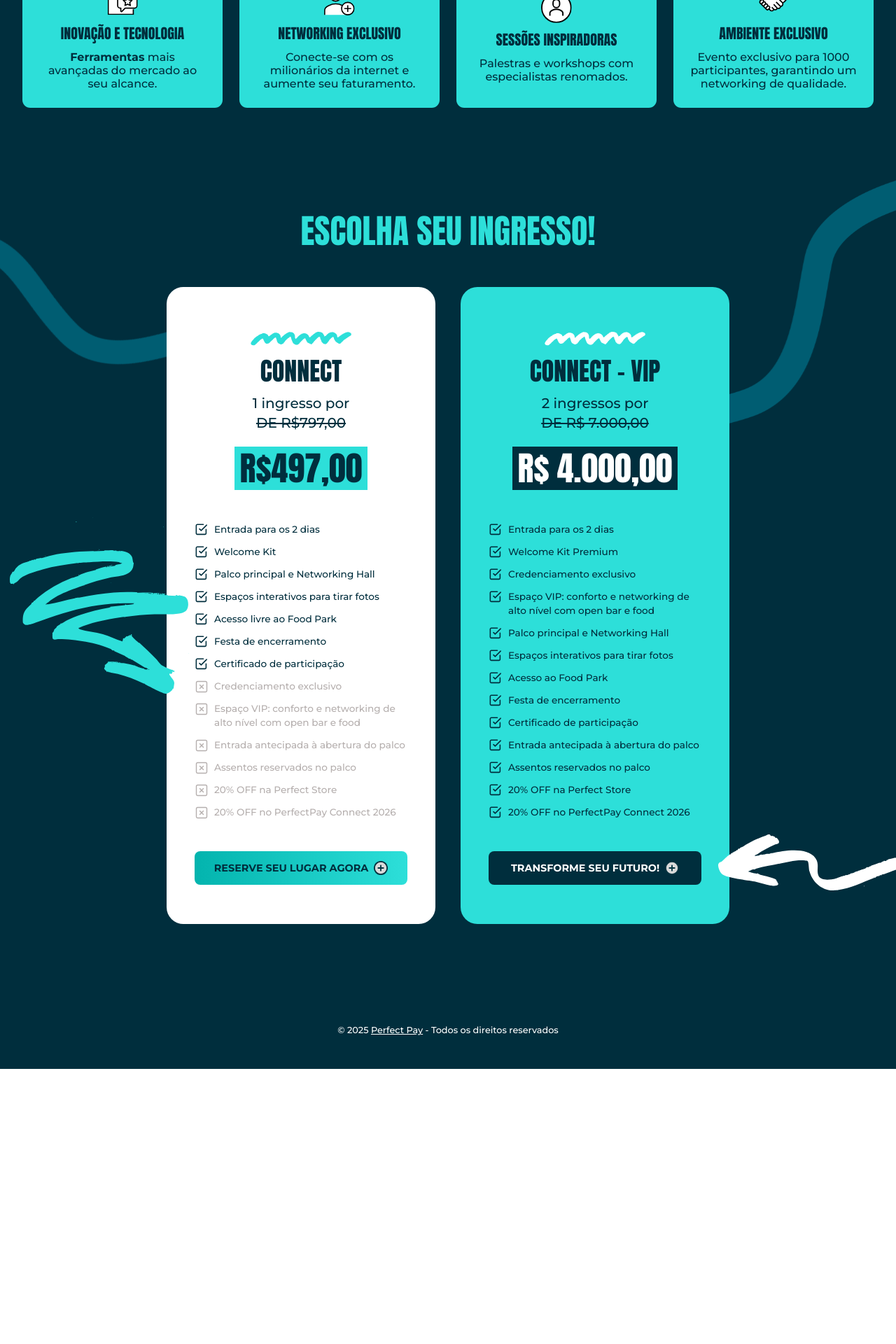
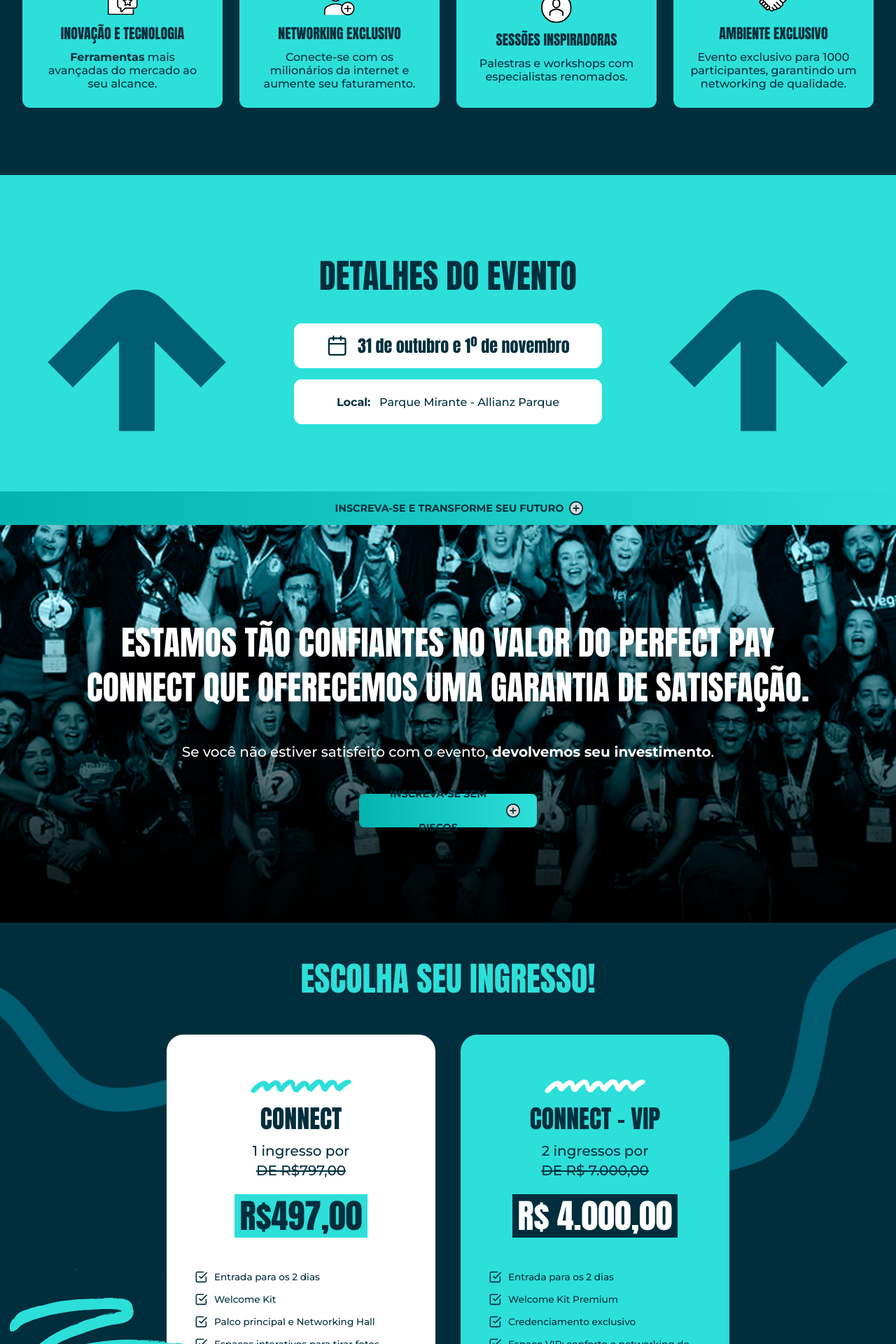
Before and after one commit to Cloudfox-net/perfect-pay-connect, a Jekyll site: the page built from index.html, in a window 1280 px wide. Shown: the part 2229-4149 px from the top of the page at 70% size. Built offline with Jekyll 4.4.1, drawn with Linux system fonts in a browser that asks for light colours; before the commit the page ends 3756 px from its top, so only the background shows below that.

Commit message:
Data do evento

```diff
--- /dev/null
+++ b/_sass/_data.sass
@@ -0,0 +1,112 @@
+.data
+	background-color: $brand-light
+	padding: 7rem 0 9rem
+	position: relative
+	text-align: center
+
+	strong
+		@extend %title
+		font-size: 3rem
+		text-transform: uppercase
+		line-height: 4rem
+		color: $brand-dark
+		display: block
+
+	address
+		display: inline-block
+		margin: 2.25rem auto 0
+		font-style: normal
+		position: relative
+
+		&::before, &::after
+			content: ''
+			width: 16rem
+			height: 16rem
+			background: url("../img/icons/up.svg") no-repeat center
+				size: contain
+			position: absolute
+			top: -50%
+		&::before
+			left: -80%
+		&::after
+			right: -80%
+
+
+
+		span
+			background-color: white
+			border-radius: .7rem
+			width: 27.5rem
+			height: 4rem
+			display: flex
+			align-items: center
+			justify-content: center
+			gap: .8rem
+			color: $brand-dark
+
+			&:first-child
+				@extend %title
+				font-size: 1.5rem
+				margin-bottom: 1rem
+				i
+					flex: 0 0 2rem
+					height: 2rem
+					background: url("../img/icons/schedule.svg") no-repeat center
+						size: contain
+
+	a
+		width: 100%
+		height: 3rem
+		line-height: 3rem
+		padding: 0 1rem
+		text-transform: uppercase
+		font-size: .9rem
+		font-weight: 700
+		background-image: linear-gradient(to right, #03B4AE, #2DDFD9)
+		color: $brand-dark
+		display: flex
+		align-items: center
+		justify-content: center
+		gap: .5rem
+		transition: transform .8s $ease
+		position: absolute
+		bottom: 0
+		left: 0
+
+		&:hover
+			transform: scale(1.03)
+			transition: transform .3s $ease
+		i
+			flex: 0 0 1.25rem
+			height: 1.25rem
+			background: url("../img/icons/plus.svg") no-repeat center
+
+
+
+
+@include for-size(tablet_md)
+	.data
+		padding: 7rem 0 24rem
+		address
+			&::before
+				display: none
+			&::after
+				top: 120%
+				right: 50%
+				transform: translateX(50%)
+
+@include for-size(phone)
+	.data
+		strong
+			width: 84vw
+			margin: 0 auto
+		address
+			width: 84vw
+			span
+				width: 100%
+				&:first-child
+					font-size: 5vw
+				&:last-child
+					font-size: 3.7vw
+		a
+			height: 3.5rem
--- /dev/null
+++ b/_sass/_garantia.sass
@@ -0,0 +1,77 @@
+.garantia
+	padding: 8.5rem 0
+	background: url("../img/garantia.jpg") no-repeat center
+		size: cover
+	position: relative
+	color: white
+	text-align: center
+
+	&::after
+		content: ''
+		width: 100%
+		height: 80%
+		background-image: linear-gradient(rgba(0, 0, 0, 0), rgba(0, 0, 0, .8))
+		position: absolute
+		bottom: 0
+		left: 0
+
+	strong
+		@extend %title
+		font-size: 3rem
+		line-height: 4rem
+		text-transform: uppercase
+		width: 84vw
+		max-width: $main_column
+		margin: 0 auto
+		display: block
+		position: relative
+		z-index: 1
+		text-shadow: 0 .5rem 2rem rgba(0,0,0,.5)
+
+	p
+		font-size: 1.25rem
+		width: 84vw
+		max-width: $main_column
+		margin: 3rem auto
+		position: relative
+		z-index: 1
+
+	a
+		width: max-content
+		height: 3rem
+		line-height: 3rem
+		border-radius: .5rem
+		padding: 0 1.5rem
+		text-transform: uppercase
+		font-size: .9rem
+		font-weight: 700
+		background-image: linear-gradient(to right, #03B4AE, #2DDFD9)
+		color: $brand-dark
+		display: flex
+		align-items: center
+		justify-content: center
+		gap: .5rem
+		transition: transform .8s $ease
+		position: relative
+		z-index: 1
+		margin: 0 auto
+
+		&:hover
+			transform: scale(1.03)
+			transition: transform .3s $ease
+		i
+			flex: 0 0 1.25rem
+			height: 1.25rem
+			background: url("../img/icons/plus.svg") no-repeat center
+
+
+
+@include for-size(phone)
+	.garantia
+		padding: 5.5rem 0
+		strong
+			font-size: 2rem
+			line-height: 130%
+		a
+			width: 84vw
+			box-sizing: border-box
--- a/css/main.sass
+++ b/css/main.sass
@@ -11,4 +11,6 @@
 @import "ticket"
 @import "exclusivo"
 @import "historias"
+@import "data"
+@import "garantia"
 @import "footer"
--- a/index.html
+++ b/index.html
@@ -106,6 +106,21 @@
 	</section>
 </div>
 
+<div class="data">
+	<strong>Detalhes do evento</strong>
+	<address>
+		<span><i></i>31 de outubro e 1º de novembro</span>
+		<span><b>Local:</b> Parque Mirante - Allianz Parque</span>
+	</address>
+	<a href="#ticket" title="Inscreva-se">Inscreva-se e transforme seu futuro<i></i></a>
+</div>
+
+<div class="garantia">
+	<strong>Estamos tão confiantes no valor do Perfect Pay Connect que oferecemos uma garantia de satisfação.</strong>
+	<p>Se você não estiver satisfeito com o evento, <b>devolvemos seu investimento</b>.</p>
+	<a href="#ticket" title="Inscreva-se">Inscreva-se sem riscos<i></i></a>
+</div>
+
 <div class="ticket" id="ticket">
 	<h2>Escolha seu ingresso!</h2>
 
```
Also changed, not shown: img/garantia.jpg (added), img/icons/schedule.svg (added), img/icons/up.svg (added).
